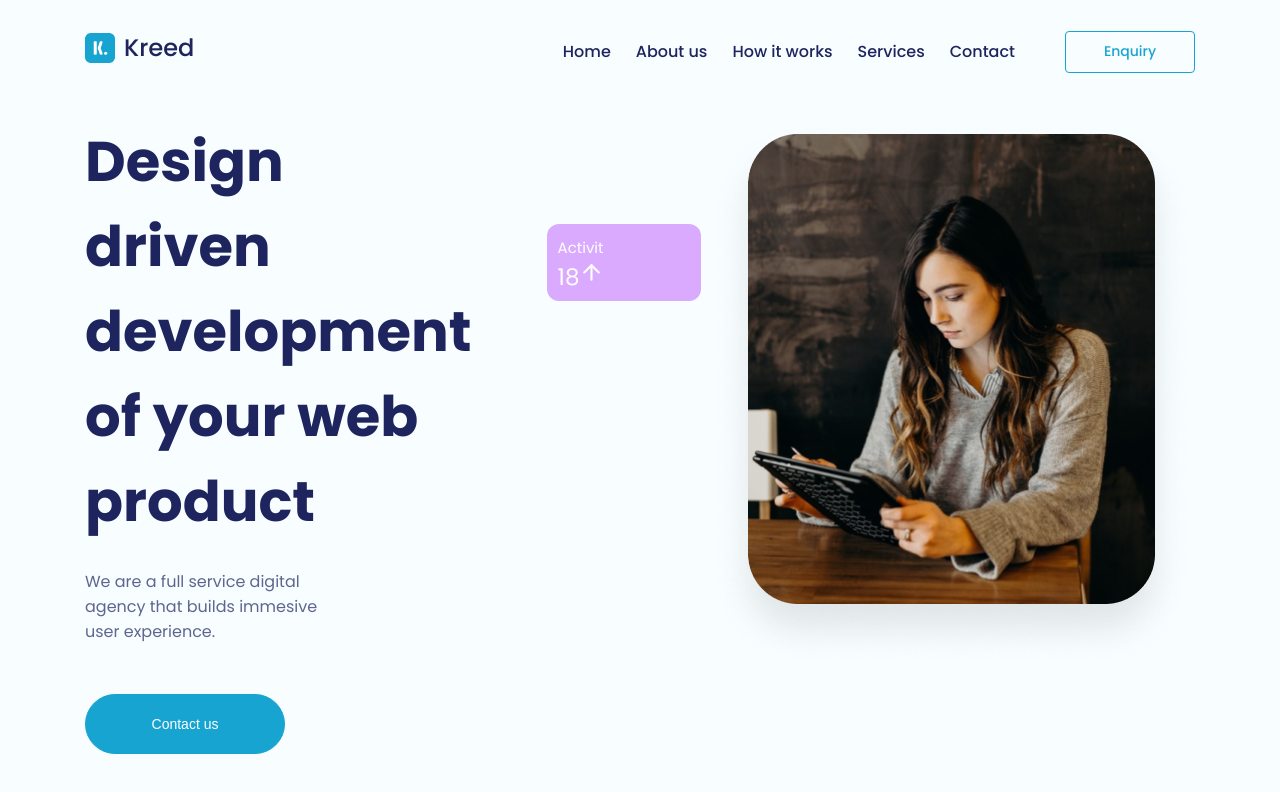
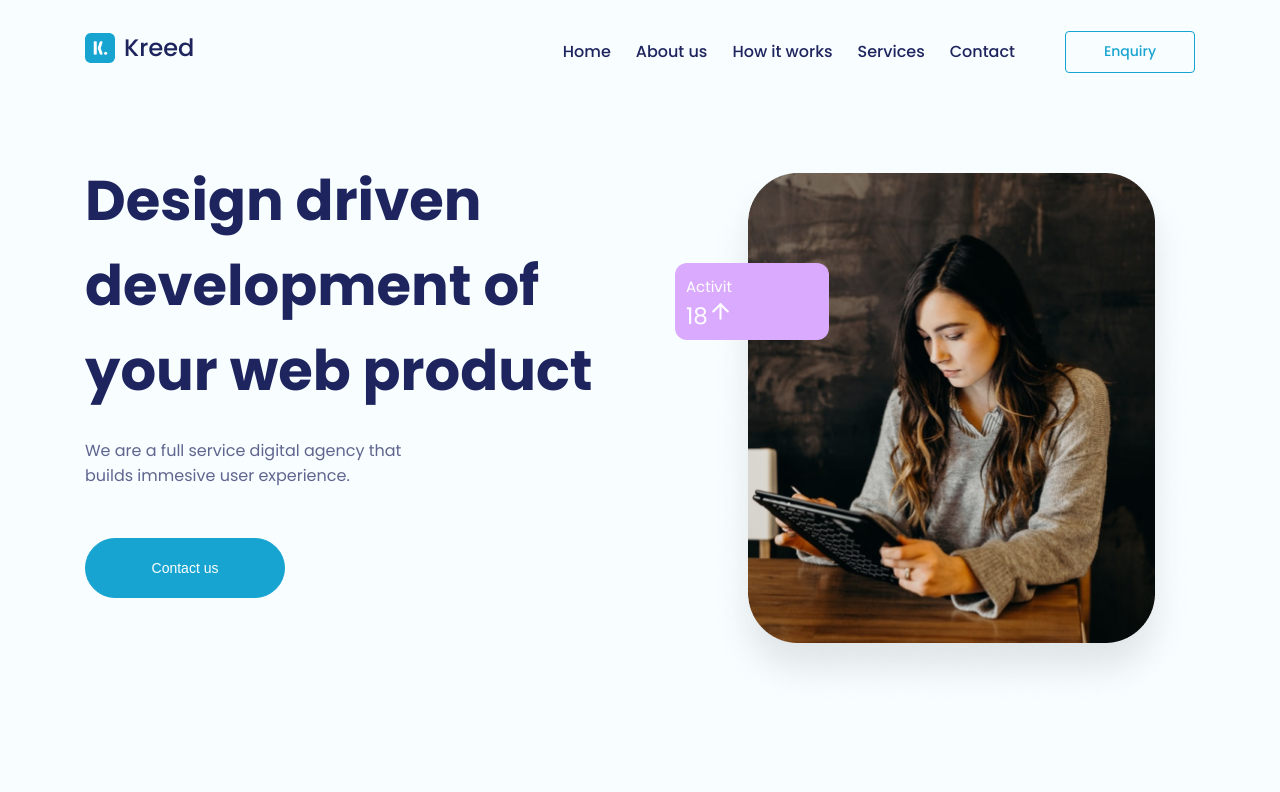
Before and after one commit to EmersonSEP/react-landing-page, a React (Vite) app: page / in a window 1280 px wide. Shown: the top 792 px of the page. Built offline with nearby package versions, Linux system fonts and the light colour scheme.

Commit message:
codigo refatorado

```diff
--- /dev/null
+++ b/src/oraganisms/ProductInformation/index.tsx
@@ -0,0 +1,15 @@
+import ButtonConstact from "../../atoms/ButtonContact";
+import  * as S from "./styles";
+
+export function ProductInformation () {
+  return(
+    <S.Container>
+    <h1>Design driven development of your web product</h1>
+    <h6>
+      We are a full service digital agency that builds immesive user
+      experience.
+    </h6>
+    <ButtonConstact />
+  </S.Container>
+  )
+};
--- /dev/null
+++ b/src/oraganisms/ProductInformation/styles.ts
@@ -0,0 +1,28 @@
+import styled from 'styled-components';
+
+export const Container = styled.div`
+  > div {
+    width: 50%;
+  }
+    h1 {
+    color: #1e255e;
+    font-size: 56px;
+    font-weight: bold;
+  }
+  h6{
+    color: rgba(30,37,94, 0.7);
+    font-weight: normal;
+    font-size: 16px;
+    padding-right: 150px;
+    margin-top: 25px;
+  }
+  `
+export const ColumnImage = styled.div`
+text-align: right;
+position: relative;
+
+  img {
+    margin-left: 108px;
+  }
+
+`;
--- /dev/null
+++ b/src/oraganisms/ProductStats/index.tsx
@@ -0,0 +1,12 @@
+import { CardActivity } from "../../molecules/CardActivity";
+import * as S from "./styles";
+import HeroImage from "../../assets/img/img-hero.png";
+
+export function ProductStats() {
+  return (
+    <S.Container>
+      <CardActivity />
+      <img src={HeroImage} alt="imagem mulher fazendo pesquisa" />
+    </S.Container>
+  );
+}
--- /dev/null
+++ b/src/oraganisms/ProductStats/styles.ts
@@ -0,0 +1,11 @@
+import styled from 'styled-components';
+
+export const Container = styled.div`
+text-align: right;
+position: relative;
+
+
+  img {
+    margin-left: 108px;
+  }
+  `
--- a/src/pages/App.tsx
+++ b/src/pages/App.tsx
@@ -1,29 +1,15 @@
 import ButtonConstact from "../atoms/ButtonContact";
 import Frontend from "../templates/Frontend";
+import { ProductInformation } from "../oraganisms/ProductInformation";
+import { ProductStats } from "../oraganisms/ProductStats";
 import * as S from "./styled";
-import HeroImage from "../assets/img/img-hero.png";
-import { CardActivity } from "../molecules/CardActivity";
 
 function App() {
   return (
     <Frontend>
       <S.Container>
-        <div>
-          <h1>Design driven development of your web product</h1>
-          <h6>
-            We are a full service digital agency that builds immesive user
-            experience.
-          </h6>
-          <ButtonConstact />
-        </div>
-        <div>
-          <S.ColumnImage>
-            <CardActivity />
-          </S.ColumnImage>
-        </div>
-        <div>
-          <img src={HeroImage} alt='imagem mulher fazendo pesquisa'/>
-        </div>
+        <ProductInformation />
+        <ProductStats />
       </S.Container>
     </Frontend>
   );
--- a/src/pages/styled.ts
+++ b/src/pages/styled.ts
@@ -4,28 +4,5 @@ export const Container = styled.div`
   display: flex;
   flex-direction: row;
 
-  > div {
-    width: 50%;
-  }
-  h1 {
-    color: #1e255e;
-    font-size: 56px;
-    font-weight: bold;
-  }
-  h6{
-    color: rgba(30,37,94, 0.7);
-    font-weight: normal;
-    font-size: 16px;
-    padding-right: 150px;
-    margin-top: 25px;
-  }
+
   `
-export const ColumnImage = styled.div`
-text-align: right;
-position: relative;
-
-  img {
-    margin-left: 108px;
-  }
-
-`;
```
